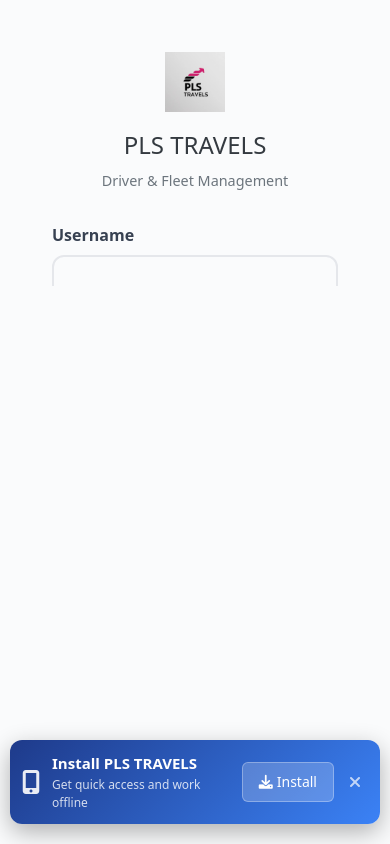
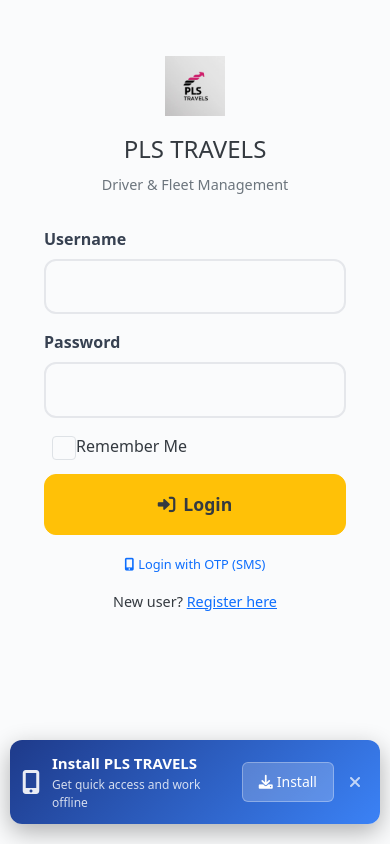
Before and after one commit to jyothilaxmika/pls_travels_webapp, a Flask app: page /auth/login in a window 390 px wide. Run offline with Flask 3, Linux system fonts and the light colour scheme; some libraries are stand-ins or nearby versions.

Commit message:
Improve login page responsiveness and card styling
Update the login page's HTML structure and CSS to improve responsiveness on various screen sizes. Changes include adjustments to container padding, width, and maximum width, as well as renaming the `.auth-card` class to `.auth-content` for better semantic clarity. Tablet-specific styles are adjusted to center the content and apply appropriate padding.

Replit-Commit-Author: Agent
Replit-Commit-Session-Id: 2402fc57-63cd-4325-a70b-95a8dcbda631
Replit-Commit-Checkpoint-Type: full_checkpoint
Replit-Commit-Screenshot-Url: https://storage.googleapis.com/screenshot-production-us-central1/2d68058b-86b7-4e9f-94ee-3c5728562a13/2402fc57-63cd-4325-a70b-95a8dcbda631/rZ7ASi4

```diff
--- a/templates/auth/login.html
+++ b/templates/auth/login.html
@@ -8,22 +8,15 @@
     @media (max-width: 768px) {
         .auth-container {
             margin: 0 !important;
-            padding: 0.75rem !important;
+            padding: 1rem !important;
+            width: 100% !important;
+            max-width: 100% !important;
         }
 
-        .auth-card {
+        .auth-content {
             margin: 0 !important;
-            border: none !important;
-            box-shadow: none !important;
-            background: transparent !important;
-            border-radius: 0 !important;
-        }
-
-        .auth-card .card-body {
             padding: 1rem !important;
             background: transparent !important;
-            border-radius: 0 !important;
-            box-shadow: none !important;
         }
 
         .auth-form .form-control {
@@ -72,17 +65,16 @@
 
     /* Tablet adjustments */
     @media (min-width: 769px) and (max-width: 1024px) {
-        .auth-card {
-            box-shadow: 0 8px 30px rgba(0,0,0,0.12) !important;
-            border-radius: 20px !important;
+        .auth-content {
+            max-width: 400px;
+            margin: 0 auto;
+            padding: 2rem;
         }
     }
 </style>
 
-<div class="row justify-content-center auth-container">
-    <div class="col-md-6 col-lg-4">
-        <div class="card shadow auth-card">
-            <div class="card-body p-4">
+<div class="auth-container">
+    <div class="auth-content">
         <div class="text-center mb-4 auth-logo">
             <img src="{{ url_for('static', filename='images/pls-logo.jpg') }}" alt="PLS TRAVELS"
                  style="height: 80px; width: auto; margin-bottom: 16px;">
@@ -138,9 +130,6 @@
         <div class="text-center">
             <p class="mb-0">New user? <a href="{{ url_for('auth.register') }}">Register here</a></p>
         </div>
-
-            </div>
-        </div>
     </div>
 </div>
 {% endblock %}
```
Lines whose indentation alone changed are shown as unchanged.
